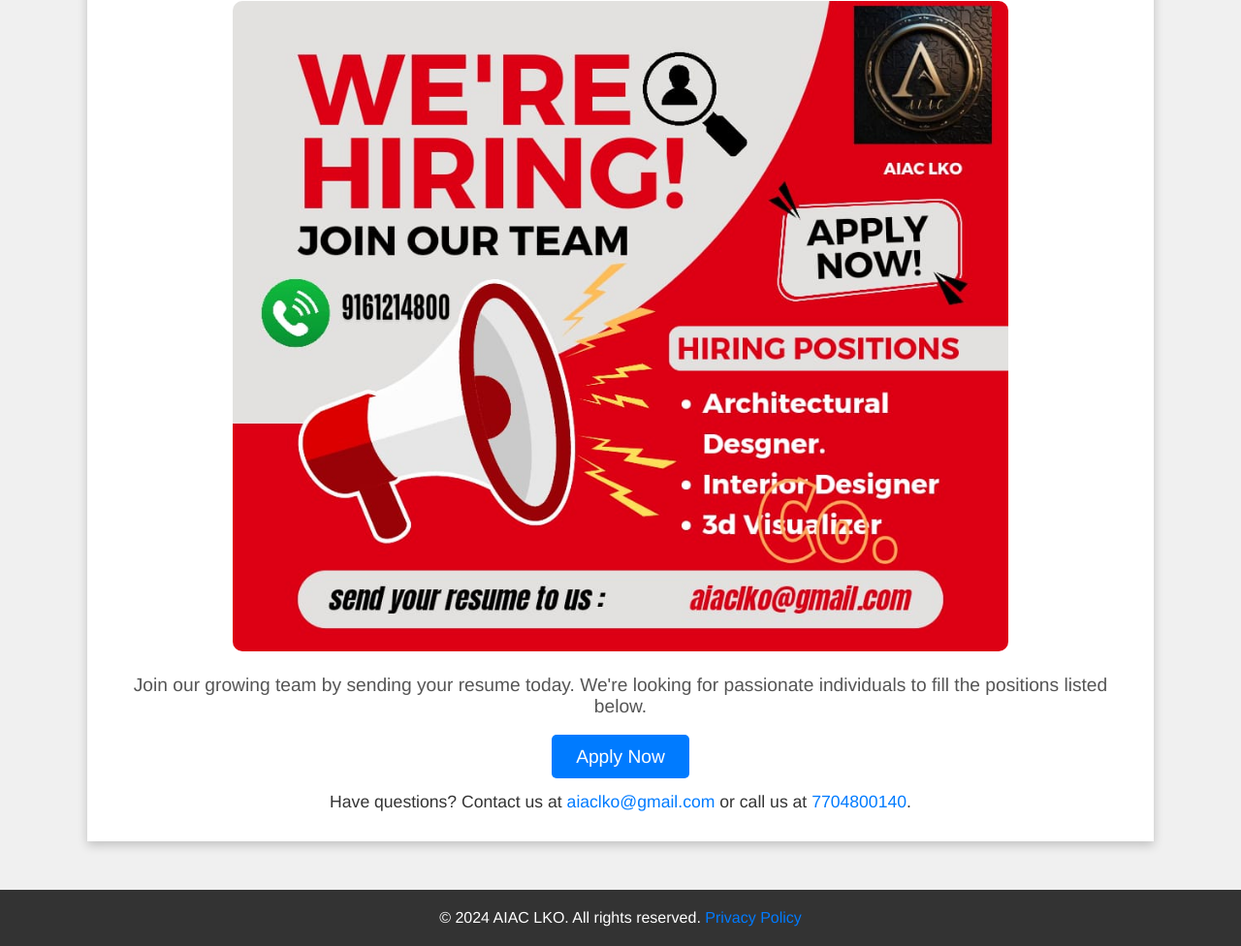
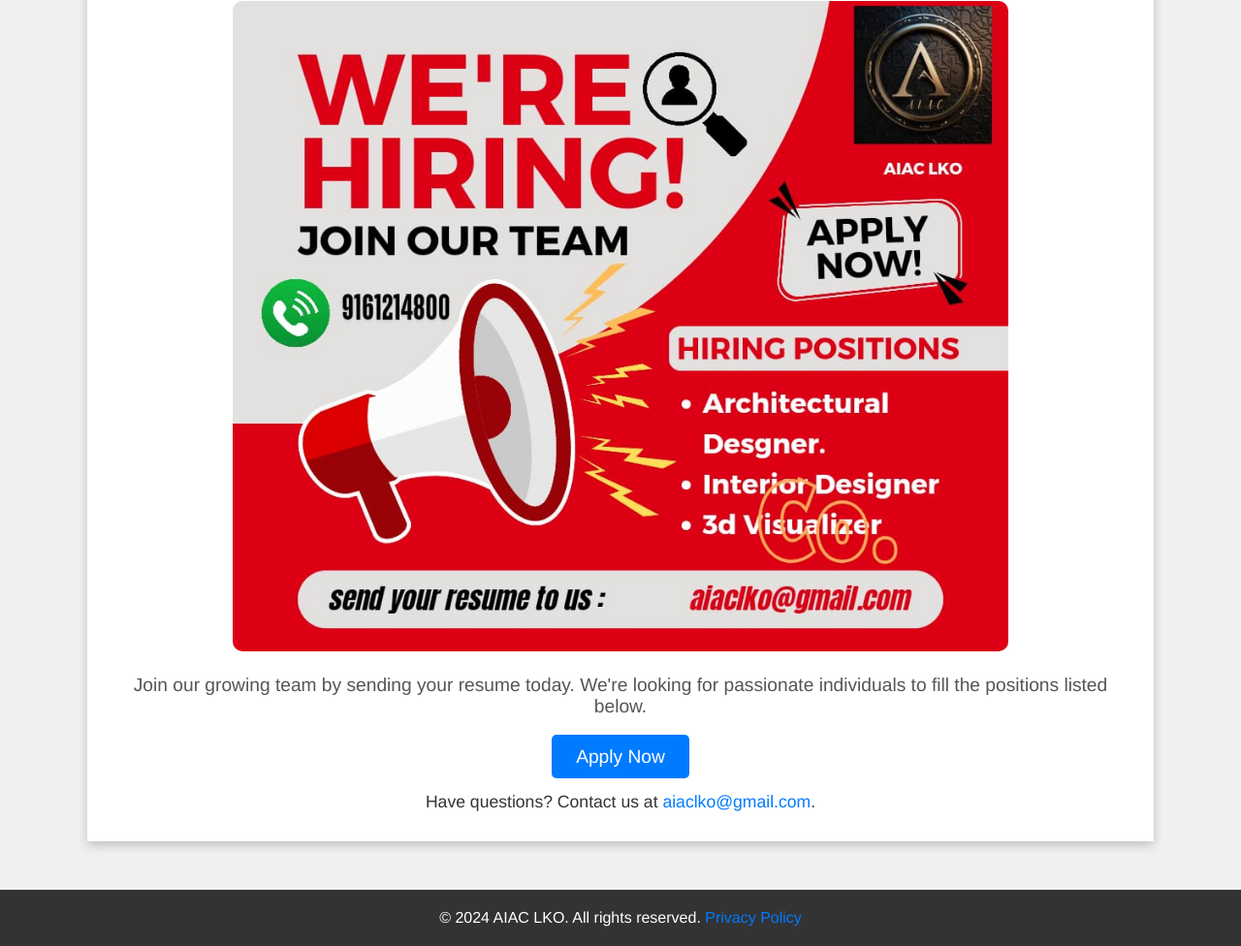
Before and after one commit to RedBillTheFeared/AIAC, a plain HTML site: page hiring.html in a window 1280 px wide. Shown: the part 180-1156 px from the top of the page at 97% size. Drawn offline with Linux system fonts and the light colour scheme.

Commit message:
Update hiring.html

```diff
--- a/hiring.html
+++ b/hiring.html
@@ -165,7 +165,7 @@
 
         <!-- Contact Information -->
         <div class="contact-info">
-            <p>Have questions? Contact us at <a href="mailto:aiaclko@gmail.com">aiaclko@gmail.com</a> or call us at <a href="tel:+7704800140">7704800140</a>.</p>
+            <p>Have questions? Contact us at <a href="mailto:aiaclko@gmail.com">aiaclko@gmail.com</a>.</p>
         </div>
     </div>
 
```
